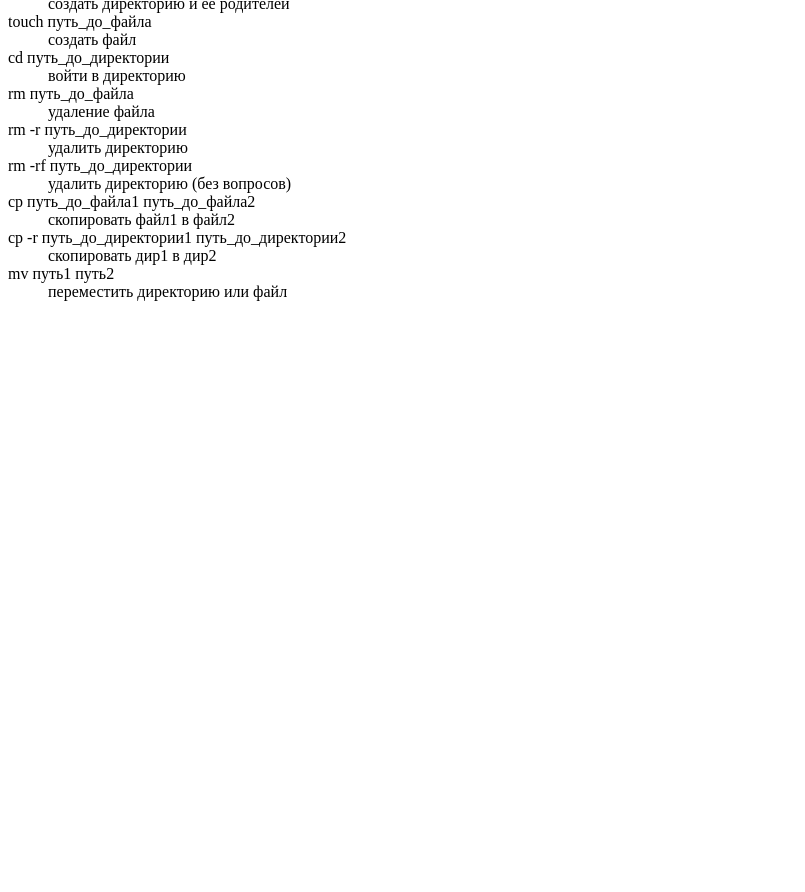
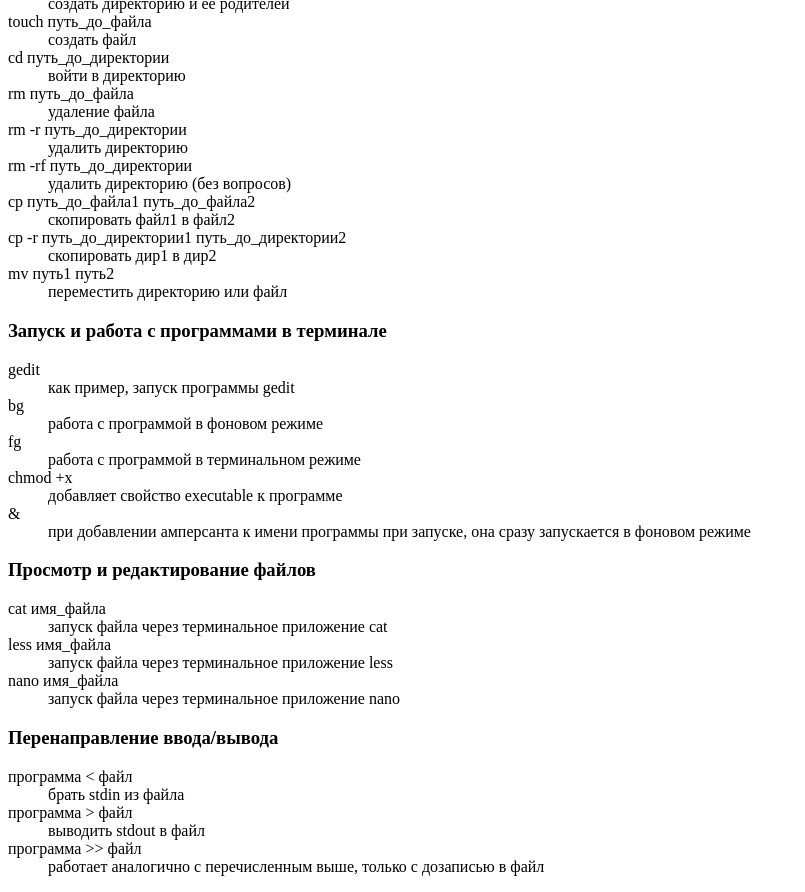
Before and after one commit to itmo-it-group-305/andrey.elagin-makeup, a plain HTML site: page terminal.html in a window 1280 px wide. Shown: the part 903-1795 px from the top of the page, without its empty margins (0-805 px from the left). Before the commit the page ends 1220 px from the top, so only its background shows below. Drawn offline with Linux system fonts and the light colour scheme.

Commit message:
доработка печенек

```diff
--- a/terminal.html
+++ b/terminal.html
@@ -54,5 +54,42 @@
             <dd>переместить директорию или файл</dd>
         </dl>
     </div>
+    <h3>Запуск и работа с программами в терминале</h3>
+    <div>
+        <dl>
+            <dt>gedit</dt>
+            <dd>как пример, запуск программы gedit</dd>
+            <dt>bg</dt>
+            <dd>работа с программой в фоновом режиме</dd>
+            <dt>fg</dt>
+            <dd>работа с программой в терминальном режиме</dd>
+            <dt>chmod +x</dt>
+            <dd>добавляет свойство executable к программе</dd>
+            <dt>&</dt>
+            <dd>при добавлении амперсанта к имени программы при запуске, она сразу запускается в фоновом режиме</dd>
+        </dl>
+    </div>
+    <h3>Просмотр и редактирование файлов</h3>
+    <div>
+        <dl>
+            <dt>cat имя_файла</dt>
+            <dd>запуск файла через терминальное приложение cat</dd>
+            <dt>less имя_файла</dt>
+            <dd>запуск файла через терминальное приложение less</dd>
+            <dt>nano имя_файла</dt>
+            <dd>запуск файла через терминальное приложение nano</dd>
+        </dl>
+    </div>
+    <h3>Перенаправление ввода/вывода</h3>
+    <div>
+        <dl>
+            <dt>программа < файл</dt>
+            <dd>брать stdin из файла</dd>
+            <dt>программа > файл</dt>
+            <dd>выводить stdout в файл</dd>
+            <dt>программа >> файл</dt>
+            <dd>работает аналогично с перечисленным выше, только с дозаписью в файл</dd>
+        </dl>
+    </div>
 </body>
 </html>
```
Also changed, not shown: offtop/cookies.html (+3 -2 lines), img/armyofevil.jpg (added).
